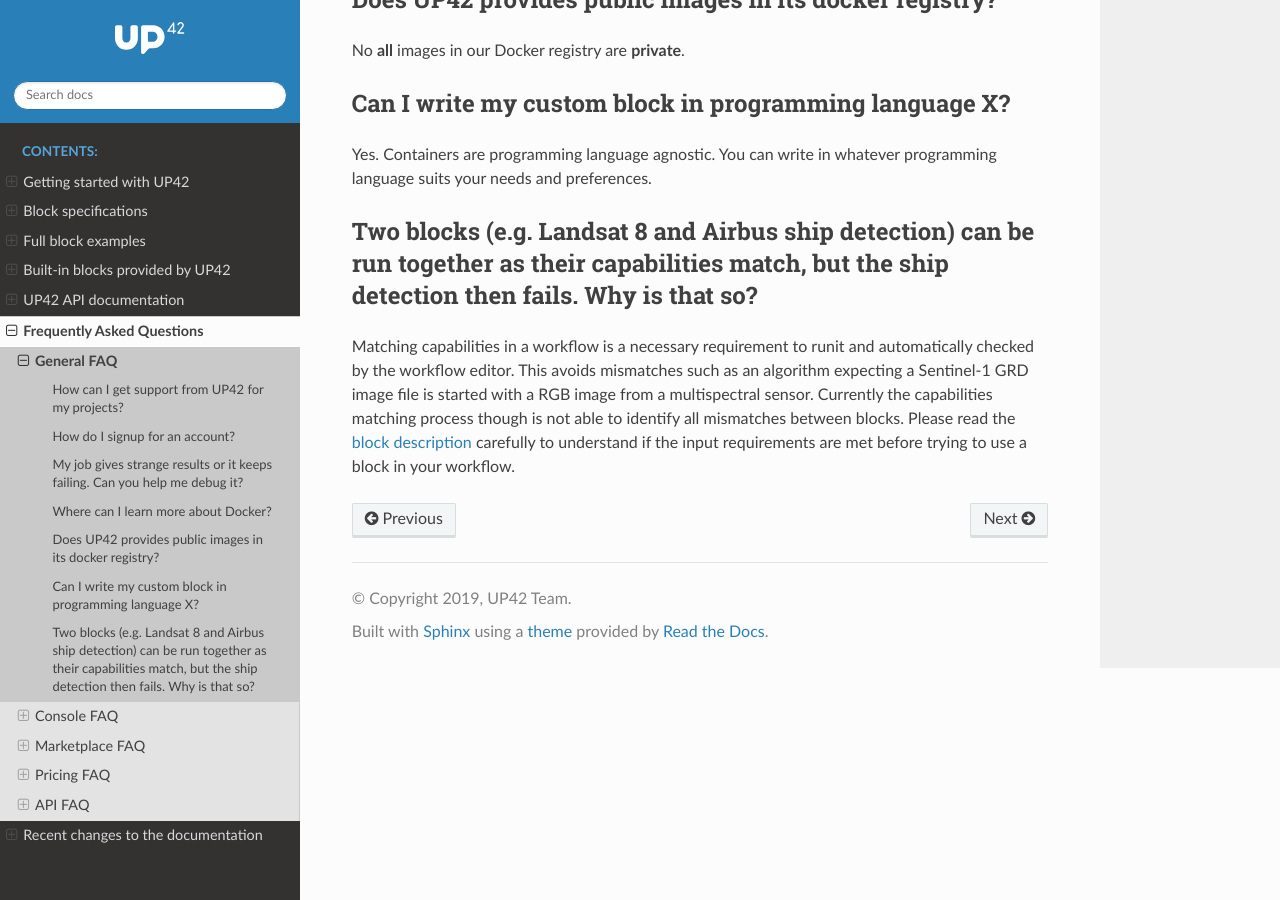
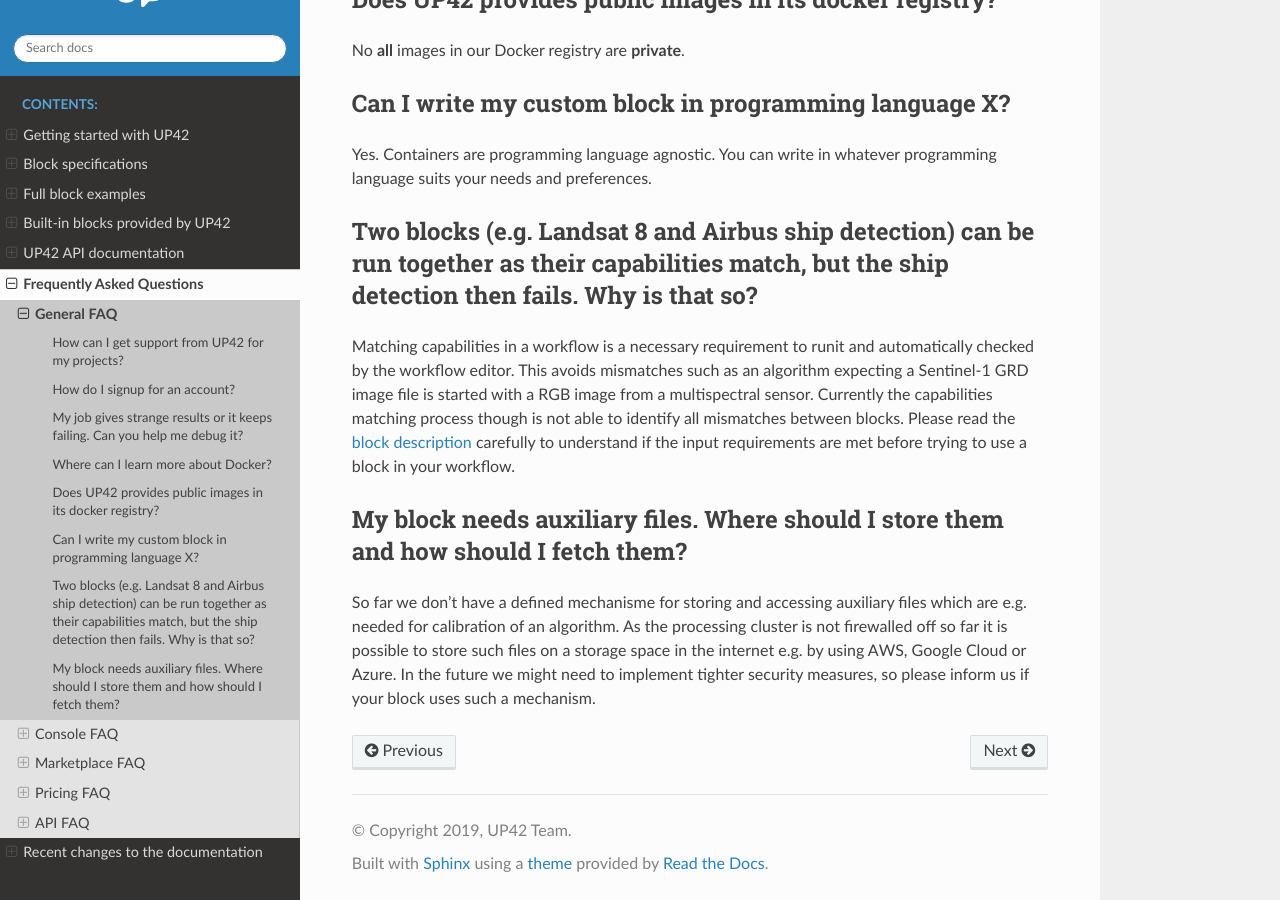
Before and after one commit to up42/docs, a Sphinx documentation site: the page built from source/FAQ/general.rst, in a window 1280 px wide and 900 px high, scrolled down 745 px. Built offline with Sphinx 7.4.7 and the Read the Docs theme 2.0.0, drawn with Linux system fonts in a browser that asks for light colours.

Commit message:
Adds info about aux files to FAQ

```diff
--- a/source/FAQ/general.rst
+++ b/source/FAQ/general.rst
@@ -52,6 +52,13 @@
 carefully to understand if the input requirements are met before trying
 to use a block in your workflow.
 
+My block needs auxiliary files. Where should I store them and how should I fetch them?
+--------------------------------------------------------------------------------------
+So far we don't have a defined mechanisme for storing and accessing auxiliary files which are e.g. needed for
+calibration of an algorithm. As the processing cluster is not firewalled off so far it is possible to store such files
+on a storage space in the internet e.g. by using AWS, Google Cloud or Azure. In the future we might need to implement
+tighter security measures, so please inform us if your block uses such a mechanism.
+
 .. raw:: html
 
    <!--
--- a/source/recent-changes.rst
+++ b/source/recent-changes.rst
@@ -1,5 +1,9 @@
 Recent changes to the documentation
 ===================================
+
+19.06.2019
+----------
+* Added description how auxiliary files can be accessed to FAQ.
 
 17.06.2019
 ----------
```
